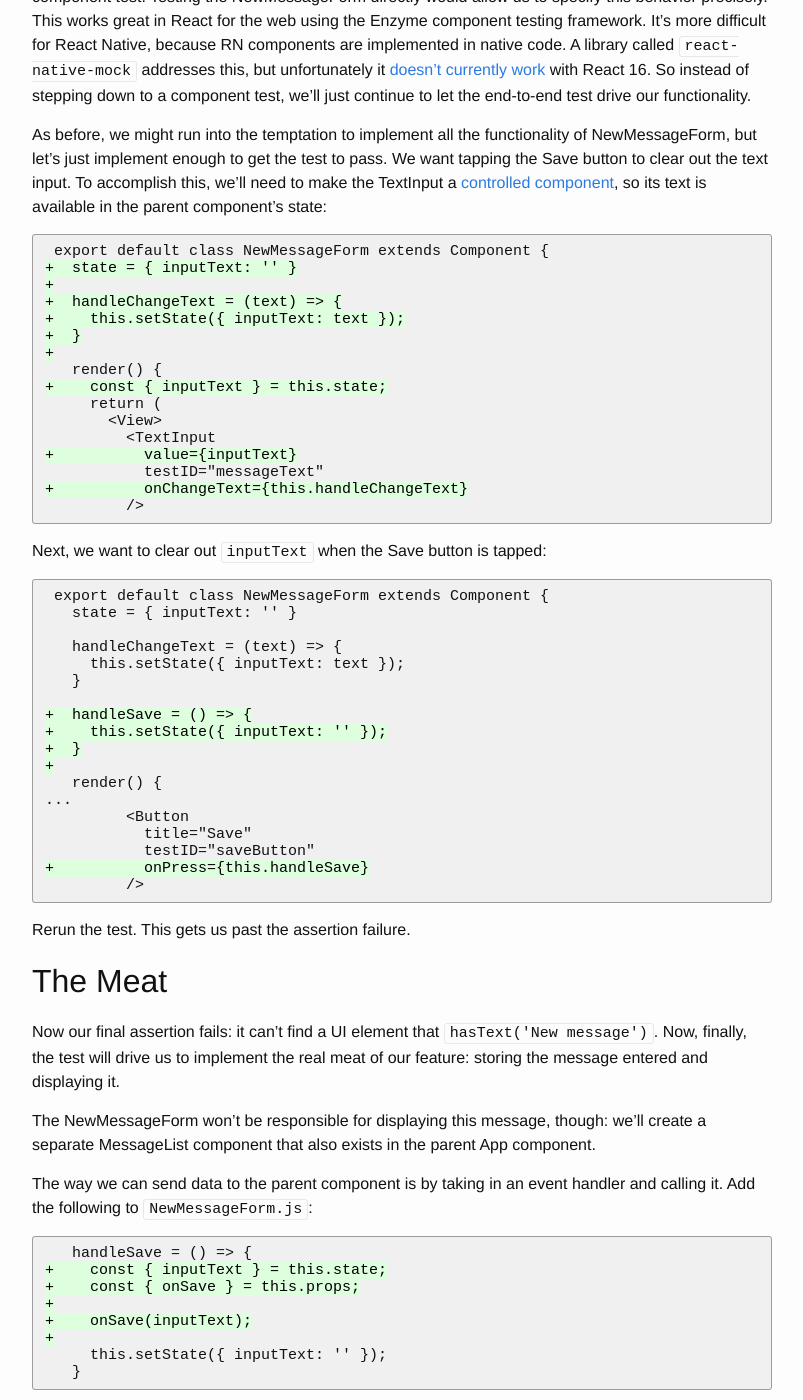
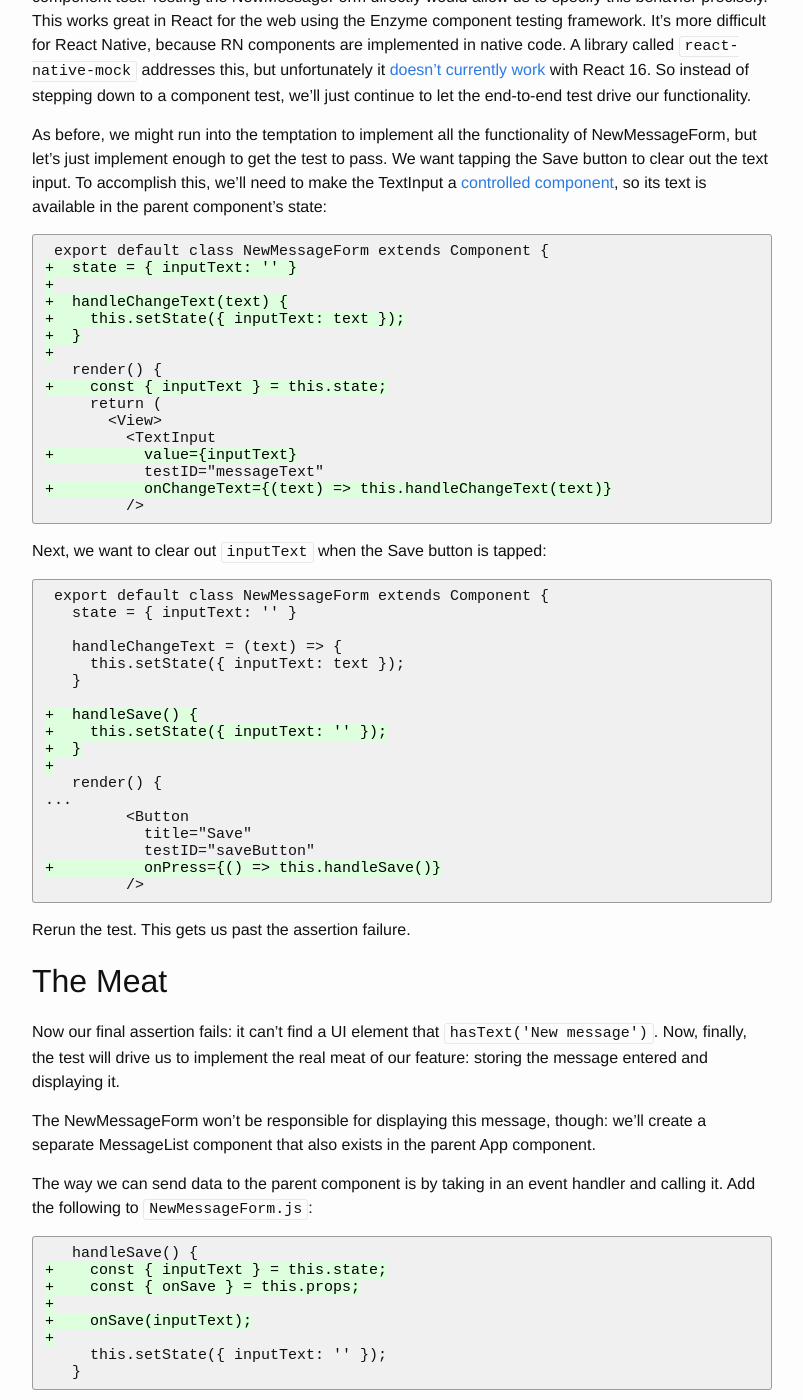
Before and after one commit to learn-tdd-in/learntdd.in, a Jekyll site: the page built from react-native/index.md, in a window 1280 px wide and 1400 px high, scrolled down 5379 px. Shown: the whole window, without its empty margins (238-1041 px from the left). Built offline with Jekyll 4.4.1, drawn with Linux system fonts in a browser that asks for light colours; some of the changed text lies outside the part shown.

Commit message:
Remove arrow function class properties

````diff
--- a/react-native/index.md
+++ b/react-native/index.md
@@ -273,7 +273,7 @@ As before, we might run into the temptation to implement all the functionality o
  export default class NewMessageForm extends Component {
 +  state = { inputText: '' }
 +
-+  handleChangeText = (text) => {
++  handleChangeText(text) {
 +    this.setState({ inputText: text });
 +  }
 +
@@ -284,7 +284,7 @@ As before, we might run into the temptation to implement all the functionality o
          <TextInput
 +          value={inputText}
            testID="messageText"
-+          onChangeText={this.handleChangeText}
++          onChangeText={(text) => this.handleChangeText(text)}
          />
 ```
 
@@ -298,7 +298,7 @@ Next, we want to clear out `inputText` when the Save button is tapped:
      this.setState({ inputText: text });
    }
 
-+  handleSave = () => {
++  handleSave() {
 +    this.setState({ inputText: '' });
 +  }
 +
@@ -307,7 +307,7 @@ Next, we want to clear out `inputText` when the Save button is tapped:
          <Button
            title="Save"
            testID="saveButton"
-+          onPress={this.handleSave}
++          onPress={() => this.handleSave()}
          />
 ```
 
@@ -322,7 +322,7 @@ The NewMessageForm won't be responsible for displaying this message, though: we'
 The way we can send data to the parent component is by taking in an event handler and calling it. Add the following to `NewMessageForm.js`:
 
 ```diff
-   handleSave = () => {
+   handleSave() {
 +    const { inputText } = this.state;
 +    const { onSave } = this.props;
 +
@@ -344,14 +344,14 @@ Our NewMessageForm is calling `onSave`, but we haven't yet passed a valid functi
 
 ```diff
  export default class App extends Component {
-+  handleSave = (newMessage) => {
++  handleSave(newMessage) {
 +  }
 +
    render() {
      return (
        <View>
 -        <NewMessageForm />
-+        <NewMessageForm onSave={this.handleSave} />
++        <NewMessageForm onSave={(newMessage) => this.handleSave(newMessage)} />
        </View>
      );
    }
@@ -365,7 +365,7 @@ Next, we need to save the message in state in the App component. Let's add it to
  export default class App extends Component {
 +  state = { messages: [] };
 +
-   handleSave = (newMessage) => {
+   handleSave(newMessage) {
 +    const { messages } = this.state;
 +    this.setState({ messages: [newMessage, ...messages] });
    }
````
Also changed, not shown: react/index.md (+8 -8 lines).
